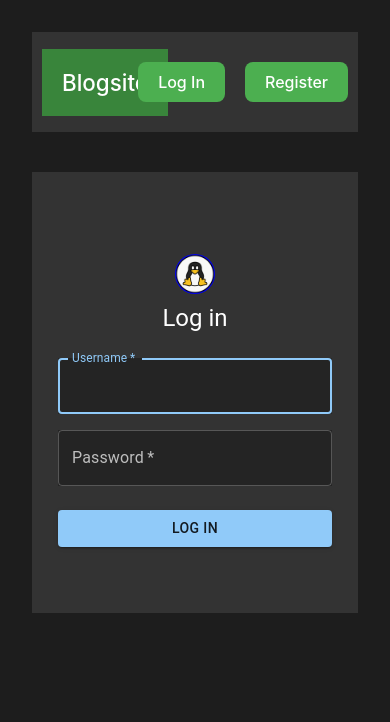
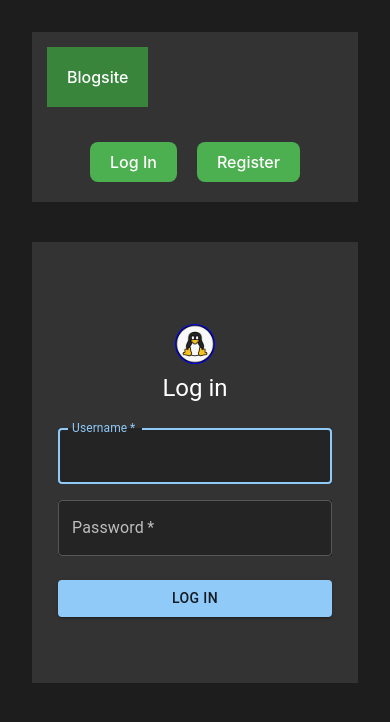
Before and after one commit to IT-miez/blog-api-project, a React (Vite) app in the folder frontend-blog-api/: page /login in a window 390 px wide. Shown: the top 722 px of the page. Built offline with nearby package versions, Linux system fonts and the light colour scheme; no server answers.

Commit message:
fixed mobile navbar view and image view on posts

```diff
--- a/frontend-blog-api/package.json
+++ b/frontend-blog-api/package.json
@@ -14,6 +14,7 @@
         "@emotion/react": "^11.13.0",
         "@emotion/styled": "^11.13.0",
         "@mui/material": "^5.16.5",
+        "@tanstack/react-query": "^5.66.9",
         "@tiptap/pm": "^2.1.12",
         "@tiptap/react": "^2.1.12",
         "@tiptap/starter-kit": "^2.1.12",
@@ -30,6 +31,7 @@
         "react-aria-components": "^1.3.0",
         "react-dom": "^18.2.0",
         "react-draft-wysiwyg": "^1.15.0",
+        "react-icons": "^5.5.0",
         "react-loading-skeleton": "^3.5.0",
         "react-router-dom": "^6.18.0",
         "react-toastify": "^10.0.5",
@@ -38,10 +40,10 @@
     "devDependencies": {
         "@babel/core": "^7.24.9",
         "@babel/eslint-parser": "^7.24.8",
+        "@eslint/js": "^9.19.0",
         "@types/react": "^18.2.37",
         "@types/react-dom": "^18.2.15",
         "@vitejs/plugin-react": "^4.0.3",
-        "@eslint/js": "^9.19.0",
         "eslint": "^9.19.0",
         "eslint-plugin-react": "^7.37.4",
         "eslint-plugin-react-hooks": "^5.0.0",
--- a/frontend-blog-api/src/components/Navbar.jsx
+++ b/frontend-blog-api/src/components/Navbar.jsx
@@ -1,7 +1,6 @@
 import '../index.css';
 import '../styles/navbar.css';
 import { Link } from 'react-router-dom';
-
 import parseJwt from '../utils/parseJwt';
 
 export const Navbar = () => {
@@ -10,39 +9,43 @@ export const Navbar = () => {
         window.location.href = '/';
     }
 
-    let button1 = <button />;
-    let button2 = <button />;
-    let button3 = '';
-    let createPostButton = '';
-    let information = '';
-    let profileButton = '';
+    const authToken = localStorage.getItem('auth_token');
 
-    const authToken = localStorage.getItem('auth_token');
+    let authButtons = null;
+    let userButtons = null;
+    let createPostButton = null;
+    let information = null;
+
     if (!authToken) {
-        button1 = (
+        authButtons = (
+            <div className="buttons">
                 <Link to="/login">
                     <button className="login-button">Log In</button>
                 </Link>
-        );
-        button2 = (
                 <Link to="/register">
                     <button className="register-button">Register</button>
                 </Link>
+            </div>
         );
     } else {
         const tokenInformation = parseJwt(authToken);
-        button1 = <button onClick={logoutButton}>Logout</button>;
-        button2 = '';
+
         information = (
             <div>
                 <h2 className="username-hello">Hello,</h2>
                 <p className="username-box">{tokenInformation.username}</p>
             </div>
         );
-        profileButton = (
+
+        userButtons = (
+            <div className="buttons">
                 <Link to={`/profile/${tokenInformation.id}`}>
                     <button className="profile-button">Profile</button>
                 </Link>
+                <button onClick={logoutButton} className="logout-button">
+                    Logout
+                </button>
+            </div>
         );
 
         createPostButton = (
@@ -54,39 +57,26 @@ export const Navbar = () => {
         );
     }
 
-    if (!profileButton) {
-        button3 = (
-            <Link to="/">
-                <button id="blogsite-button" className="blogsite-button">
-                    Blogsite
-                </button>
-            </Link>
-        );
-    } else {
-        button3 = (
-            <Link to="/">
-                <button id="blogsite-button" className="blogsite-button">
-                    Blogsite
-                </button>
-            </Link>
-        );
-    }
-
     return (
         <div>
             <div className="navbar">
                 <div className="container">
                     <div className="buttons-left">
                         <div className="buttons buttons-left">
-                            {button3}
+                            <Link to="/">
+                                <button
+                                    id="blogsite-button"
+                                    className="blogsite-button">
+                                    Blogsite
+                                </button>
+                            </Link>
                             {information}
                         </div>
                     </div>
                     <div className="middle-buttons">{createPostButton}</div>
                     <div className="buttons buttons-right">
-                        {profileButton}
-                        {button1}
-                        {button2}
+                        {userButtons}
+                        {authButtons}
                     </div>
                 </div>
             </div>
--- a/frontend-blog-api/src/styles/createcomment.css
+++ b/frontend-blog-api/src/styles/createcomment.css
@@ -45,3 +45,12 @@ textarea {
     height: 100px;
     padding: 5px;
 }
+
+.comment-form textarea {
+    width: 100%;  /* Make it fully responsive to the parent */
+    max-width: 100%;  /* Prevent overflow */
+    height: 100px;  /* Keep the height fixed or adjust as needed */
+    padding: 10px;  /* Add padding for better spacing */
+    resize: vertical;  /* Allow resizing only vertically */
+    box-sizing: border-box;  /* Ensure padding doesn't affect width */
+}
--- a/frontend-blog-api/src/styles/navbar.css
+++ b/frontend-blog-api/src/styles/navbar.css
@@ -60,15 +60,13 @@
     display: flex;
     justify-content: flex-end;
     right: 0;
-    position: absolute;
 }
 
 .buttons-left {
     display: flex;
     flex: 1;
-    justify-content: center;
-    align-items: center;
-    position: absolute;
+    justify-content: start;
+    align-items: start;
     left: 0;
 }
 
@@ -89,3 +87,35 @@ a {
 
     background-color: #39853b;
 }
+
+
+@media (max-width: 769px) {
+    .navbar {
+        flex-direction: column;
+        height: fit-content;
+    }
+
+    .buttons-left {
+        display: flex;
+        justify-content: space-between;
+        width: 100%;
+    }
+
+
+    #blogsite-button {
+        font-size: 1rem;
+    }
+
+    .profile-button {
+        font-size: 1rem;
+    }
+
+    .buttons {
+        padding: 5px;
+        font-size: 1rem;
+    }
+
+    .container {
+        flex-direction: column;
+    }
+}
```
Also changed, not shown: 1 other file (tests, documents, lock files or other folders). Lines whose indentation alone changed are shown as unchanged.
